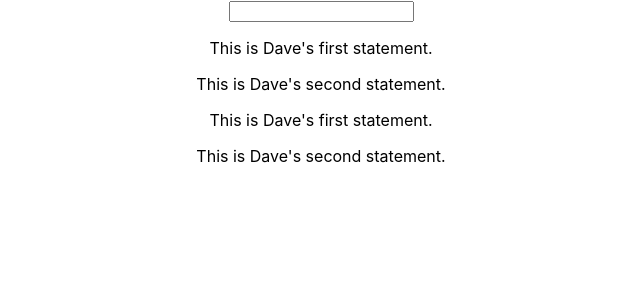
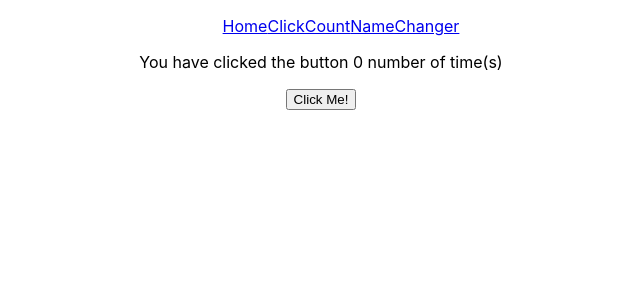
Before and after one commit to JTLiner925/udemy-base-syntax, a React (Create React App) app: page /click-count in a window 1280 px wide. Shown: the top 300 px of the page, without its empty margins (319-959 px from the left). Built offline with nearby package versions, Linux system fonts and the light colour scheme.

Commit message:
added ClickCount, reactRouter

```diff
--- a/package.json
+++ b/package.json
@@ -8,6 +8,7 @@
     "@testing-library/user-event": "^7.2.1",
     "react": "^16.13.1",
     "react-dom": "^16.13.1",
+    "react-router-dom": "^5.1.2",
     "react-scripts": "3.4.1"
   },
   "scripts": {
--- a/src/App.js
+++ b/src/App.js
@@ -1,11 +1,25 @@
 import React, { Component} from 'react';
 import UserInput from './UserInput';
 import UserOutput from './UserOutput.js';
+import Nav from './Nav';
+import HomePage from './HomePage'
+import { Route, Switch } from "react-router-dom";
+import ClickCount from './ClickCount';
 import './App.css';
 
+//click count, everytime you click the button it adds one
+//Router with three routes instead of three seperate pages
+//passing a callback prop to child component
 class App extends Component {
   state = {
     userName: 'Dave',
+    num: 0,
+  }
+
+  handleAddClick = () => {
+    this.setState({
+      num: this.state.num + 1,
+    })
   }
 
   handleAddUser = (event) => {
@@ -14,12 +28,34 @@ class App extends Component {
     })
   }
   render(){
-    console.log(this.handleAddUser)
+
   return (
     <div className="App">
-      <UserInput change={this.handleAddUser}/>
-      <UserOutput  userName={this.state.userName} />
-      <UserOutput userName={this.state.userName}/>
+      <nav>
+        <Nav />
+      </nav>
+      <main>
+        <Switch>
+          <Route exact path='/' component={HomePage}/>
+          <Route
+            path='/click-count'
+            render={() =>
+              <ClickCount
+              num={this.state.num}
+              click={this.handleAddClick}
+              />}
+          />
+          <Route
+          path='/name-changer'
+          render={() =>
+            <>
+              <UserInput change={this.handleAddUser}/>
+              <UserOutput  userName={this.state.userName} />
+            </>
+          } />
+
+      </Switch>
+      </main>
     </div>
   );
 }
--- /dev/null
+++ b/src/ClickCount.js
@@ -0,0 +1,10 @@
+import React from 'react'
+
+export default function ClickCount(props) {
+  return (
+    <div>
+      <p>You have clicked the button {props.num} number of time(s)</p>
+      <button onClick={props.click} value={props.num}>Click Me!</button>
+    </div>
+  )
+}
--- /dev/null
+++ b/src/HomePage.js
@@ -0,0 +1,10 @@
+import React from 'react'
+
+export default function HomePage() {
+  return (
+    <div>
+      <h1>This is my home page!</h1>
+      <p>Checkout one of my other pages...</p>
+    </div>
+  )
+}
--- /dev/null
+++ b/src/Nav.js
@@ -0,0 +1,12 @@
+import React from 'react'
+import { Link } from 'react-router-dom'
+
+export default function Nav() {
+  return (
+    <ul>
+      <Link to={'/'}>Home</Link>
+      <Link to={'/click-count'}>ClickCount</Link>
+      <Link to={'/name-changer'}>NameChanger</Link>
+    </ul>
+  )
+}
--- a/src/UserInput.js
+++ b/src/UserInput.js
@@ -1,10 +1,16 @@
-import React from 'react'
+import React, { Component } from 'react'
 
-export default function UserInput(props) {
+export default class UserInput extends Component{
+   state = {
+    userName:'',
+  }
+  render(){
+  console.log(this.state.userName)
   return (
     <div>
-        <input type='text' onChange={props.change} value={props.userName}/>
+        <input type='text' onChange={this.props.change} value={this.props.userName}/>
 
     </div>
   )
 }
+}
--- a/src/index.js
+++ b/src/index.js
@@ -2,10 +2,13 @@ import React from 'react';
 import ReactDOM from 'react-dom';
 import './index.css';
 import App from './App';
+import { BrowserRouter } from 'react-router-dom'
 import * as serviceWorker from './serviceWorker';
 
 ReactDOM.render(
-    <App />,
+  <BrowserRouter>
+  <App />
+</BrowserRouter>,
   document.getElementById('root')
 );
 
```
Also changed, not shown: 1 other file (tests, documents, lock files or other folders).
